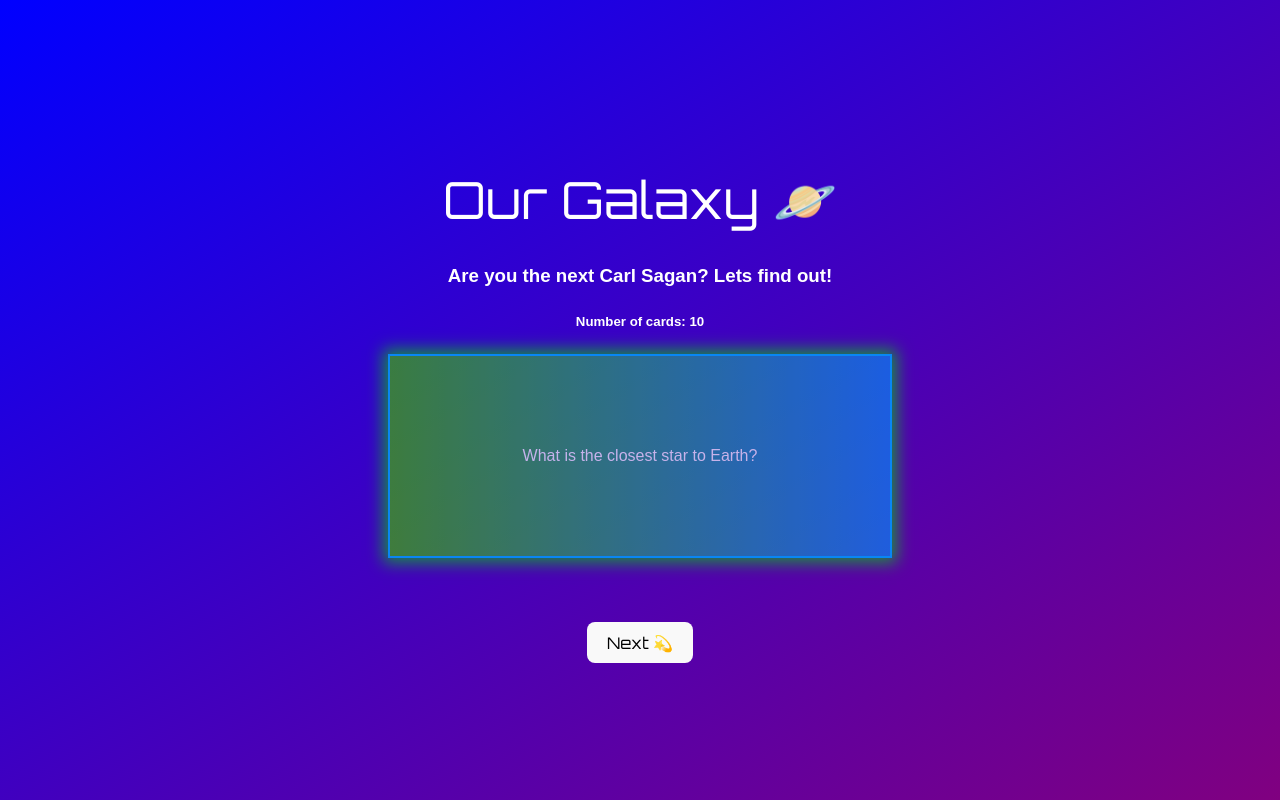
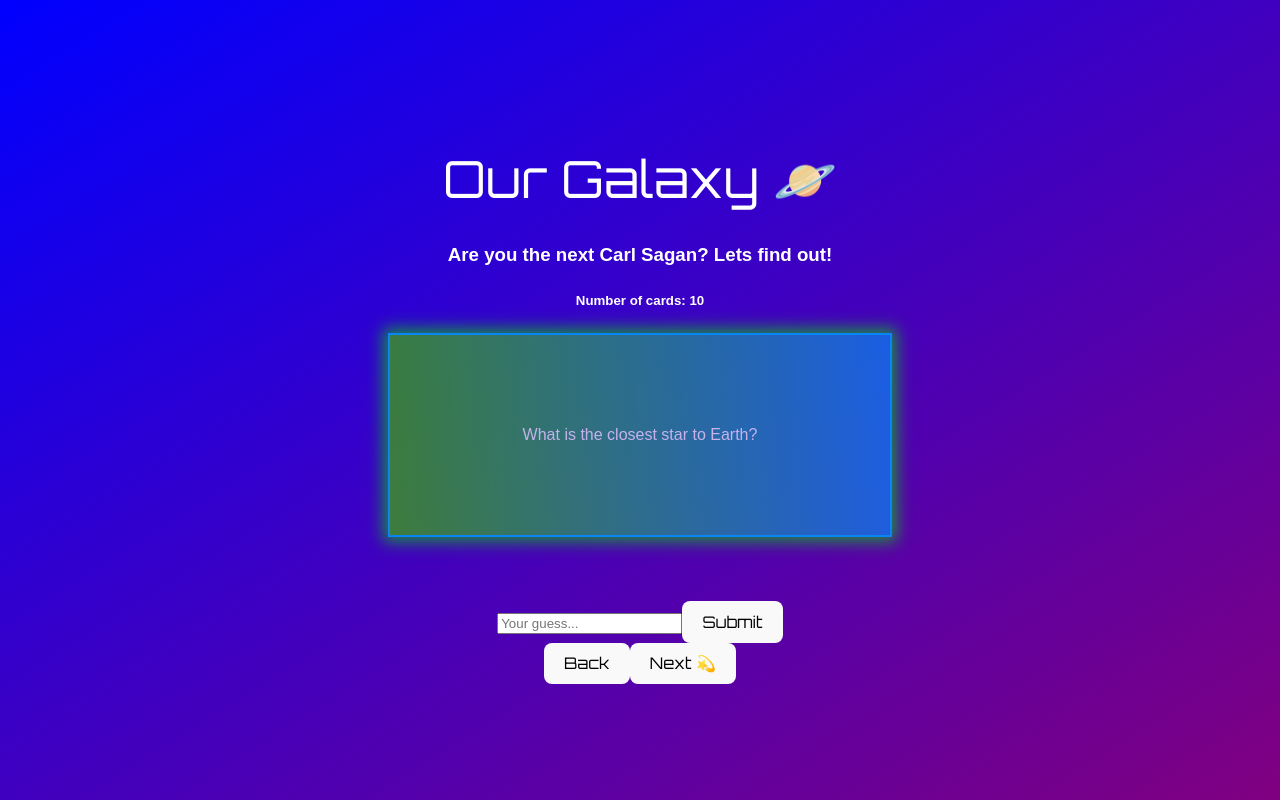
Before and after one commit to camcast04/react-flashcard-app, a React (Vite) app: page / in a window 1280 px wide. Built offline with nearby package versions, Linux system fonts and the light colour scheme; grey boxes are pictures that could not be loaded.

Commit message:
Added submit, text box and previous features

```diff
--- a/src/App.jsx
+++ b/src/App.jsx
@@ -14,6 +14,29 @@
 function App() {
   const [currentCardIndex, setCurrentCardIndex] = useState(0);
   const [showAnswer, setShowAnswer] = useState(false);
+  const [userGuess, setUserGuess] = useState('');
+  const [feedback, setFeedback] = useState('');
+
+  const checkAnswer = () => {
+    if (
+      userGuess.toLowerCase() ===
+      flashcards[currentCardIndex].answer.toLowerCase()
+    ) {
+      setFeedback('Correct!');
+    } else {
+      setFeedback('Incorrect!');
+    }
+    setShowAnswer(true);
+  };
+
+  const prevCard = () => {
+    if (currentCardIndex > 0) {
+      setCurrentCardIndex(currentCardIndex - 1);
+    } else {
+      setCurrentCardIndex(flashcards.length - 1); // Loop back to the end
+    }
+    setShowAnswer(false);
+  };
 
   const nextCard = () => {
     if (currentCardIndex < flashcards.length - 1) {
@@ -79,6 +102,16 @@
           </div>
         </div>
       </div>
+      <div className="user-input-container">
+        <input
+          type="text"
+          value={userGuess}
+          onChange={(e) => setUserGuess(e.target.value)}
+          placeholder="Your guess..."
+        />
+        <button onClick={checkAnswer}>Submit</button>
+      </div>
+      <button onClick={prevCard}>Back</button>
       <button onClick={nextCard}>Next 💫</button>
     </>
   );
```
